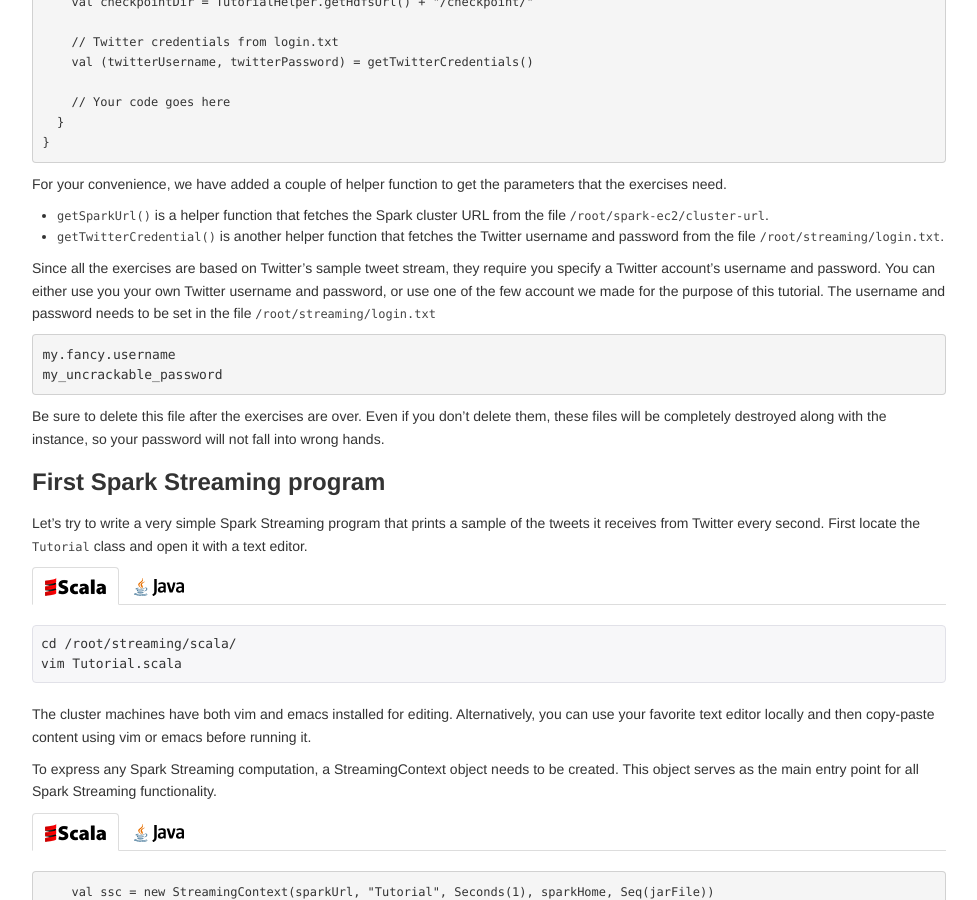
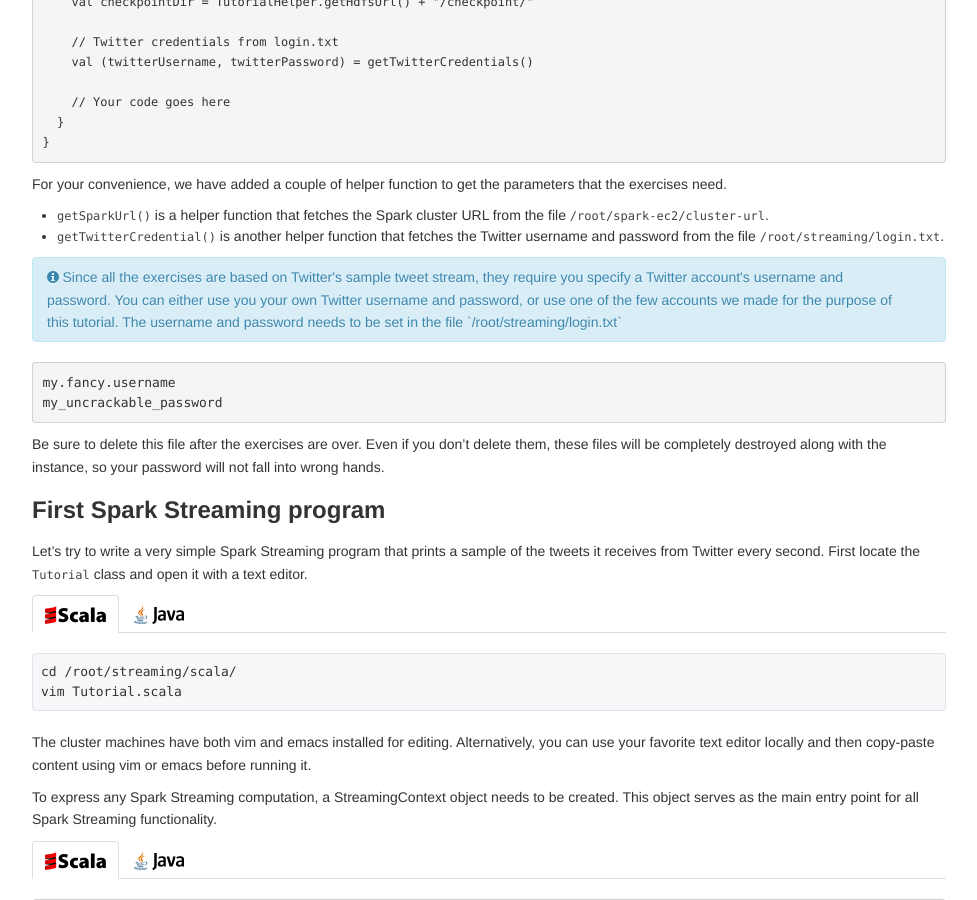
Before and after one commit to databricks/spark-training, a Jekyll site: the page built from strata_2013/index.md, in a window 1280 px wide and 900 px high, scrolled down 11965 px. Shown: the whole window, without its empty margins (151-1128 px from the left). Built offline with Jekyll 4.4.1, drawn with Linux system fonts in a browser that asks for light colours; some of the changed text lies outside the part shown.

Commit message:
Put twitter authentication requirement in a alert.

```diff
--- a/strata_2013/index.md
+++ b/strata_2013/index.md
@@ -799,7 +799,11 @@ For your convenience, we have added a couple of helper function to get the param
 - `getSparkUrl()` is a helper function that fetches the Spark cluster URL from the file `/root/spark-ec2/cluster-url`.
 - `getTwitterCredential()` is another helper function that fetches the Twitter username and password from the file `/root/streaming/login.txt`.
 
-Since all the exercises are based on Twitter's sample tweet stream, they require you specify a Twitter account's username and password. You can either use you your own Twitter username and password, or use one of the few account we made for the purpose of this tutorial. The username and password needs to be set in the file `/root/streaming/login.txt`
+
+<div class="alert alert-info">
+<i class="icon-info-sign"> 	</i>
+Since all the exercises are based on Twitter's sample tweet stream, they require you specify a Twitter account's username and password. You can either use you your own Twitter username and password, or use one of the few accounts we made for the purpose of this tutorial. The username and password needs to be set in the file `/root/streaming/login.txt`
+</div>
 
 <pre class="nocode">
 my.fancy.username
```
Also changed, not shown: other parts of strata_2013/index.md (+4 -3 lines).
